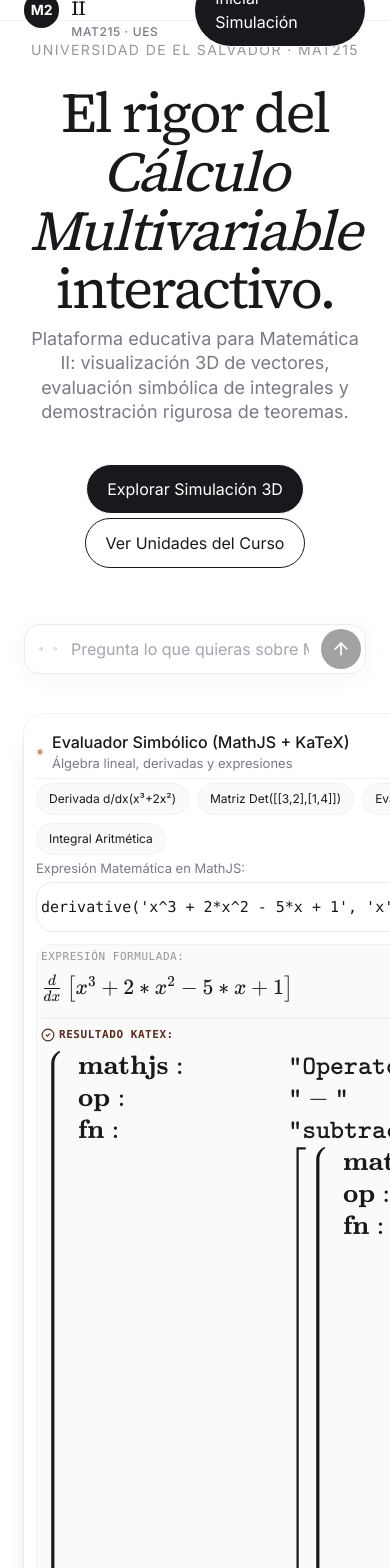
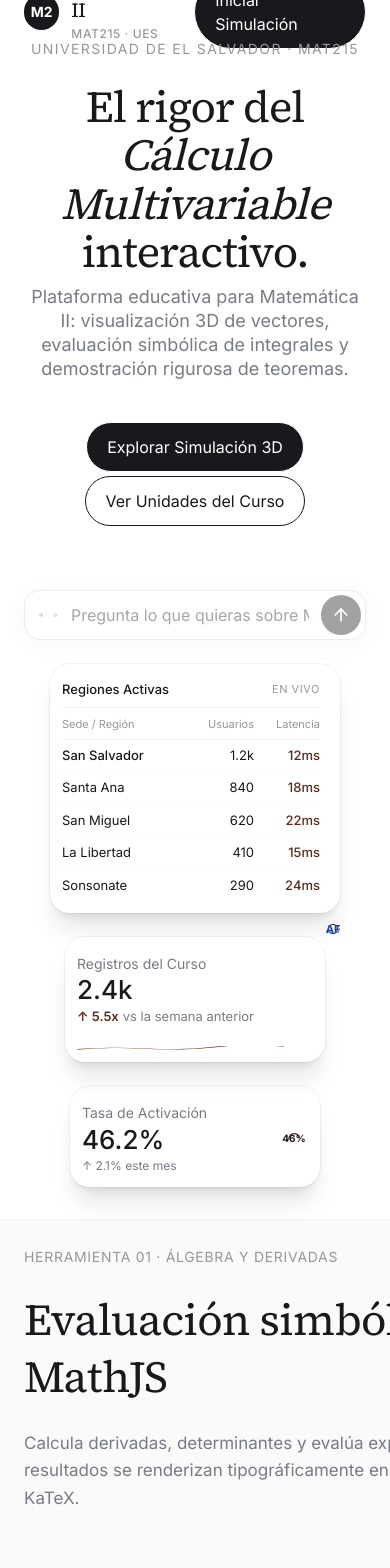
Before and after one commit to UES-Community/mat215-2016, a Next.js app: page / in a window 390 px wide. Shown: the top 1568 px of the page. Built offline with nearby package versions, Linux system fonts and the light colour scheme.

Commit message:
feat: implement Steep editorial layout and floating collage in hero

```diff
--- a/app/page.tsx
+++ b/app/page.tsx
@@ -5,7 +5,130 @@ import { FunctionPlotter } from "@/components/function-plotter";
 import { VectorSimulation3D } from "@/components/vector-simulation-3d";
 import { RadixUnits } from "@/components/radix-units";
 import { AIComposer } from "@/components/ai-composer";
-import { Sparkles, ArrowRight, BookOpen, Layers, CheckCircle2 } from "lucide-react";
+
+// Steep Editorial Floating Cards
+function RegionTableCard() {
+  return (
+    <div className="artifact-card w-[290px] text-[13px] font-sohne">
+      <div className="flex items-center justify-between pb-2 mb-2 border-b border-[#f2f2f3]">
+        <span className="font-medium text-[#17191c]">Regiones Activas</span>
+        <span className="text-[11px] text-[#979799] font-normal uppercase tracking-wider">En vivo</span>
+      </div>
+      <table className="w-full text-left border-collapse">
+        <thead>
+          <tr className="text-[11px] text-[#979799] border-b border-[#f2f2f3]">
+            <th className="pb-1.5 font-normal">Sede / Región</th>
+            <th className="pb-1.5 font-normal text-right">Usuarios</th>
+            <th className="pb-1.5 font-normal text-right">Latencia</th>
+          </tr>
+        </thead>
+        <tbody className="text-[#17191c]">
+          <tr className="border-b border-[#fafafb]">
+            <td className="py-1.5 font-medium">San Salvador</td>
+            <td className="py-1.5 text-right">1.2k</td>
+            <td className="py-1.5 text-right font-medium text-[#5d2a1a]">12ms</td>
+          </tr>
+          <tr className="border-b border-[#fafafb]">
+            <td className="py-1.5">Santa Ana</td>
+            <td className="py-1.5 text-right">840</td>
+            <td className="py-1.5 text-right font-medium text-[#5d2a1a]">18ms</td>
+          </tr>
+          <tr className="border-b border-[#fafafb]">
+            <td className="py-1.5">San Miguel</td>
+            <td className="py-1.5 text-right">620</td>
+            <td className="py-1.5 text-right font-medium text-[#5d2a1a]">22ms</td>
+          </tr>
+          <tr className="border-b border-[#fafafb]">
+            <td className="py-1.5">La Libertad</td>
+            <td className="py-1.5 text-right">410</td>
+            <td className="py-1.5 text-right font-medium text-[#5d2a1a]">15ms</td>
+          </tr>
+          <tr>
+            <td className="py-1.5">Sonsonate</td>
+            <td className="py-1.5 text-right">290</td>
+            <td className="py-1.5 text-right font-medium text-[#5d2a1a]">24ms</td>
+          </tr>
+        </tbody>
+      </table>
+    </div>
+  );
+}
+
+function RegistrationsCard() {
+  return (
+    <div className="artifact-card w-[260px] font-sohne space-y-3 relative">
+      {/* Monogram Avatars floating in the card */}
+      <div className="absolute -top-3 -right-3 flex -space-x-2">
+        <div className="w-8 h-8 rounded-full bg-[#d1fae5] border-2 border-white flex items-center justify-center text-[11px] font-bold text-[#065f46] relative">
+          JB
+          <div className="absolute -bottom-1 -right-1 w-3 h-3 bg-[#17191c] rounded-full border border-white flex items-center justify-center">
+            <span className="text-[6px] text-white">↗</span>
+          </div>
+        </div>
+        <div className="w-8 h-8 rounded-full bg-[#dbeafe] border-2 border-white flex items-center justify-center text-[11px] font-bold text-[#1e40af] relative">
+          AF
+        </div>
+      </div>
+
+      <div>
+        <span className="text-[14px] text-[#777b86] block">Registros del Curso</span>
+        <span className="text-[26px] font-medium text-[#17191c] leading-tight block">2.4k</span>
+        <span className="text-[13px] text-[#777b86] flex items-center gap-1">
+          <span className="text-[#5d2a1a] font-semibold">↑ 5.5x</span> vs la semana anterior
+        </span>
+      </div>
+
+      {/* Gestural line chart */}
+      <div className="h-12 w-full pt-2">
+        <svg className="w-full h-full" viewBox="0 0 100 30" preserveAspectRatio="none">
+          <path
+            d="M0,25 Q15,5 30,20 T60,8 T90,2 M100,5"
+            fill="none"
+            stroke="#5d2a1a"
+            strokeWidth="2.5"
+            strokeLinecap="round"
+          />
+        </svg>
+      </div>
+    </div>
+  );
+}
+
+function ActivationCard() {
+  return (
+    <div className="artifact-card w-[250px] font-sohne flex items-center justify-between gap-4">
+      <div className="space-y-1">
+        <span className="text-[14px] text-[#777b86] block">Tasa de Activación</span>
+        <span className="text-[26px] font-medium text-[#17191c] leading-none block">46.2%</span>
+        <span className="text-[12px] text-[#777b86] block">↑ 2.1% este mes</span>
+      </div>
+      {/* Radial progress ring */}
+      <div className="w-12 h-12 relative shrink-0">
+        <svg className="w-full h-full transform -rotate-90" viewBox="0 0 36 36">
+          <path
+            className="text-[#f2f2f3]"
+            stroke="currentColor"
+            strokeWidth="3"
+            fill="none"
+            d="M18 2.0845 a 15.9155 15.9155 0 0 1 0 31.831 a 15.9155 15.9155 0 0 1 0 -31.831"
+          />
+          <path
+            className="text-[#5d2a1a]"
+            stroke="currentColor"
+            strokeWidth="3.5"
+            strokeDasharray="46.2, 100"
+            strokeLinecap="round"
+            fill="none"
+            d="M18 2.0845 a 15.9155 15.9155 0 0 1 0 31.831 a 15.9155 15.9155 0 0 1 0 -31.831"
+          />
+        </svg>
+        <div className="absolute inset-0 flex items-center justify-center text-[10px] font-bold text-[#17191c]">
+          46%
+        </div>
+      </div>
+    </div>
+  );
+}
 
 export default function HomePage() {
   return (
@@ -14,17 +137,17 @@ export default function HomePage() {
       <Navbar />
 
       {/* Hero Section */}
-      <section id="inicio" className="relative pt-16 pb-24 px-6 max-w-[1200px] mx-auto">
-        <div className="text-center max-w-4xl mx-auto mb-16">
+      <section id="inicio" className="relative pt-12 pb-32 px-6 max-w-[1200px] mx-auto min-h-[720px] flex flex-col justify-center">
+        <div className="text-center max-w-3xl mx-auto z-10">
           {/* Ghost tag label */}
           <div className="inline-flex items-center gap-2 mb-6">
-            <span className="text-[14px] font-sohne text-[#979799] uppercase tracking-widest">
+            <span className="tag-label text-[14px] uppercase tracking-widest">
               Universidad de El Salvador · MAT215
             </span>
           </div>
 
           {/* 90px Signifier Display headline with mid-sentence italic */}
-          <h1 className="font-signifier text-[56px] sm:text-[76px] lg:text-[90px] text-[#17191c] leading-[1.05] tracking-[-2.25px] mb-8">
+          <h1 className="font-signifier text-[44px] sm:text-[64px] lg:text-[90px] text-[#17191c] leading-[1.1] tracking-[-0.025em] mb-8">
             El rigor del <span className="italic font-normal">Cálculo Multivariable</span> interactivo.
           </h1>
 
@@ -42,45 +165,113 @@ export default function HomePage() {
               Ver Unidades del Curso
             </a>
           </div>
+        </div>
 
-          {/* AI Composer Widget */}
-          <div className="my-10">
+        {/* Floating Artifacts Collage for Desktop (hidden on mobile) */}
+        <div className="hidden lg:block">
+          {/* Region Table top-left */}
+          <div className="absolute top-12 left-0 animate-in fade-in slide-in-from-left-8 duration-700">
+            <RegionTableCard />
+          </div>
+
+          {/* Registration Card right */}
+          <div className="absolute top-24 right-0 animate-in fade-in slide-in-from-right-8 duration-700">
+            <RegistrationsCard />
+          </div>
+
+          {/* Activation Chart bottom-left */}
+          <div className="absolute bottom-16 left-6 animate-in fade-in slide-in-from-bottom-8 duration-700">
+            <ActivationCard />
+          </div>
+
+          {/* AI Composer bottom-center (overlaps) */}
+          <div className="absolute -bottom-8 left-1/2 -translate-x-1/2 w-full max-w-lg z-20 animate-in fade-in slide-in-from-bottom-12 duration-700">
             <AIComposer />
           </div>
         </div>
 
-        {/* Hero Product Artifacts Collage */}
-        <div className="grid lg:grid-cols-2 gap-8 items-start my-12">
-          <div className="flex justify-center" id="calculadora">
+        {/* Fallback Collage for Mobile (shown under hero text on sm/md) */}
+        <div className="lg:hidden flex flex-col gap-6 items-center mt-8 w-full max-w-xl mx-auto">
+          <div className="w-full flex justify-center"><AIComposer /></div>
+          <div className="grid sm:grid-cols-2 gap-6 w-full">
+            <div className="flex justify-center"><RegionTableCard /></div>
+            <div className="flex justify-center"><RegistrationsCard /></div>
+          </div>
+          <div className="w-full flex justify-center"><ActivationCard /></div>
+        </div>
+      </section>
+
+      {/* Calculator Section */}
+      <section id="calculadora" className="py-24 bg-[#fafafb] border-t border-[#f2f2f3] px-6">
+        <div className="max-w-[1200px] mx-auto grid lg:grid-cols-12 gap-12 items-center">
+          <div className="lg:col-span-5 space-y-6">
+            <span className="tag-label text-[14px] uppercase tracking-wider block">
+              Herramienta 01 · Álgebra y Derivadas
+            </span>
+            <h2 className="font-signifier text-[44px] text-[#17191c] leading-[1.3] tracking-[-0.015em]">
+              Evaluación simbólica con MathJS
+            </h2>
+            <p className="text-[17px] text-[#777b86] leading-relaxed">
+              Calcula derivadas, determinantes y evalúa expresiones complejas. Los resultados se renderizan tipográficamente en formato LaTeX mediante KaTeX.
+            </p>
+            <div className="pt-2">
+              <a href="#unidades" className="text-link-arrow">
+                Revisar fórmulas del curso →
+              </a>
+            </div>
+          </div>
+          <div className="lg:col-span-7 flex justify-center w-full">
             <MathEvaluator />
-          </div>
-          <div className="flex justify-center" id="simulador">
-            <VectorSimulation3D />
           </div>
         </div>
       </section>
 
       {/* 2D Plotter Section */}
-      <section id="graficador" className="py-20 bg-[#fafafb] border-y border-[#f2f2f3] px-6">
+      <section id="graficador" className="py-24 bg-[#ffffff] px-6">
         <div className="max-w-[1200px] mx-auto grid lg:grid-cols-12 gap-12 items-center">
-          <div className="lg:col-span-5 space-y-6">
-            <span className="text-[14px] font-sohne text-[#979799] uppercase tracking-wider block">
-              Herramienta 02 · Visualización
+          <div className="lg:col-span-7 flex justify-center order-2 lg:order-1">
+            <FunctionPlotter />
+          </div>
+          <div className="lg:col-span-5 space-y-6 order-1 lg:order-2">
+            <span className="tag-label text-[14px] uppercase tracking-wider block">
+              Herramienta 02 · Visualización 2D
             </span>
-            <h2 className="font-signifier text-[44px] text-[#17191c] leading-[1.1] tracking-[-0.66px]">
+            <h2 className="font-signifier text-[44px] text-[#17191c] leading-[1.3] tracking-[-0.015em]">
               Gráficas dinámicas de funciones escalares
             </h2>
             <p className="text-[17px] text-[#777b86] leading-relaxed">
               Analiza el comportamiento de senoides, polígonos cuadráticos y funciones exponenciales con ajuste de amplitud y frecuencia en tiempo real.
             </p>
             <div className="pt-2">
-              <a href="#unidades" className="inline-flex items-center gap-2 text-[#17191c] font-sohne font-medium hover:underline">
+              <a href="#unidades" className="text-link-arrow">
                 Revisar continuidad de funciones →
               </a>
             </div>
           </div>
-          <div className="lg:col-span-7 flex justify-center">
-            <FunctionPlotter />
+        </div>
+      </section>
+
+      {/* 3D Simulation Section */}
+      <section id="simulador" className="py-24 bg-[#fafafb] border-y border-[#f2f2f3] px-6">
+        <div className="max-w-[1200px] mx-auto grid lg:grid-cols-12 gap-12 items-center">
+          <div className="lg:col-span-5 space-y-6">
+            <span className="tag-label text-[14px] uppercase tracking-wider block">
+              Herramienta 03 · Simulación 3D
+            </span>
+            <h2 className="font-signifier text-[44px] text-[#17191c] leading-[1.3] tracking-[-0.015em]">
+              Campos vectoriales en tres dimensiones
+            </h2>
+            <p className="text-[17px] text-[#777b86] leading-relaxed">
+              Explora superficies espaciales en 3D {"\\(z = \\sin(\\sqrt{x^2+y^2})\\)"} e interactúa con campos de gradientes y vectores en R³ renderizados en tiempo real mediante WebGL.
+            </p>
+            <div className="pt-2">
+              <a href="#unidades" className="text-link-arrow">
+                Ver integrales de línea →
+              </a>
+            </div>
+          </div>
+          <div className="lg:col-span-7 flex justify-center w-full">
+            <VectorSimulation3D />
           </div>
         </div>
       </section>
--- a/components/navbar.tsx
+++ b/components/navbar.tsx
@@ -2,46 +2,46 @@
 
 import React from "react";
 import * as DropdownMenu from "@radix-ui/react-dropdown-menu";
-import { BookOpen, Calculator, Sparkles, ChevronDown, Menu } from "lucide-react";
+import { BookOpen, Calculator, Sparkles, ChevronDown } from "lucide-react";
 
 export function Navbar() {
   return (
-    <header className="sticky top-0 z-50 bg-[#ffffff]/90 backdrop-blur-md transition-all border-b border-[#f2f2f3]">
-      <div className="max-w-[1200px] mx-auto px-6 h-20 flex items-center justify-between">
+    <header className="w-full bg-transparent">
+      <div className="max-w-[1200px] mx-auto px-6 h-24 flex items-center justify-between">
         {/* Logo */}
         <div className="flex items-center gap-3">
           <div className="w-9 h-9 rounded-full bg-[#17191c] text-[#ffffff] flex items-center justify-center font-bold text-sm">
             M2
           </div>
           <div>
-            <span className="font-signifier text-xl text-[#17191c] tracking-tight block leading-none">
+            <span className="font-signifier text-[20px] text-[#17191c] tracking-tight block leading-none">
               Matemática II
             </span>
-            <span className="text-[12px] text-[#777b86] font-sohne font-medium tracking-wider uppercase">
+            <span className="text-[12px] text-[#979799] font-sohne font-medium tracking-wider uppercase">
               MAT215 · UES
             </span>
           </div>
         </div>
 
         {/* Desktop Nav Links */}
-        <nav className="hidden md:flex items-center gap-8 text-[15px] font-sohne text-[#17191c]">
-          <a href="#inicio" className="hover:text-[#777b86] transition-colors">
+        <nav className="hidden md:flex items-center gap-8 text-[16px] font-sohne text-[#17191c]">
+          <a href="#inicio" className="nav-link">
             Inicio
           </a>
-          <a href="#unidades" className="hover:text-[#777b86] transition-colors">
+          <a href="#unidades" className="nav-link">
             Unidades
           </a>
 
           {/* Radix UI Dropdown Menu */}
           <DropdownMenu.Root>
-            <DropdownMenu.Trigger className="flex items-center gap-1 hover:text-[#777b86] transition-colors outline-none cursor-pointer">
+            <DropdownMenu.Trigger className="nav-link flex items-center gap-1 outline-none cursor-pointer">
               <span>Herramientas</span>
               <ChevronDown className="w-4 h-4 text-[#777b86]" />
             </DropdownMenu.Trigger>
 
             <DropdownMenu.Portal>
               <DropdownMenu.Content
-                className="min-w-[200px] bg-[#ffffff] rounded-2xl p-2 shadow-[0_4px_24px_rgba(0,0,0,0.08)] border border-[#f2f2f3] z-50 text-[14px] font-sohne animate-in fade-in-80"
+                className="min-w-[200px] bg-[#ffffff] rounded-2xl p-2 shadow-subtle border border-[#f2f2f3] z-50 text-[14px] font-sohne animate-in fade-in-80"
                 sideOffset={8}
               >
                 <DropdownMenu.Item className="flex items-center gap-2 px-3 py-2 rounded-xl text-[#17191c] hover:bg-[#f2f2f3] outline-none cursor-pointer">
@@ -60,20 +60,20 @@ export function Navbar() {
             </DropdownMenu.Portal>
           </DropdownMenu.Root>
 
-          <a href="#recursos" className="hover:text-[#777b86] transition-colors">
+          <a href="#recursos" className="nav-link">
             Recursos
           </a>
         </nav>
 
         {/* Action CTAs */}
-        <div className="flex items-center gap-3">
+        <div className="flex items-center gap-6">
           <a
             href="#calculadora"
-            className="hidden sm:inline-flex text-[#17191c] hover:underline text-[15px] font-sohne px-2 py-1"
+            className="hidden sm:inline-flex text-[#17191c] hover:underline text-[16px] font-sohne"
           >
             Explorar Fórmulas →
           </a>
-          <a href="#simulador" className="btn-pill-filled text-[15px]">
+          <a href="#simulador" className="btn-pill-filled text-[16px]">
             Iniciar Simulación
           </a>
         </div>
```
